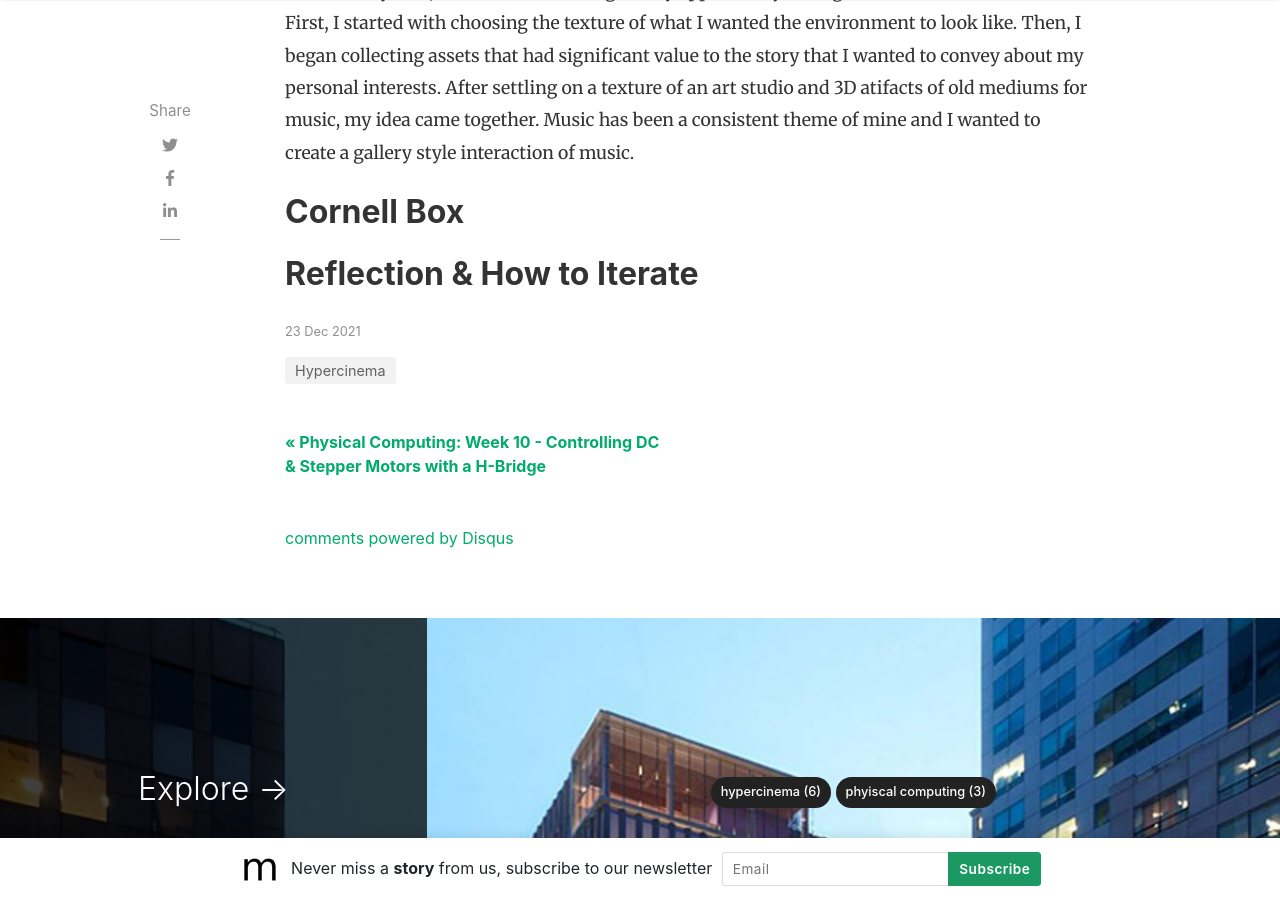
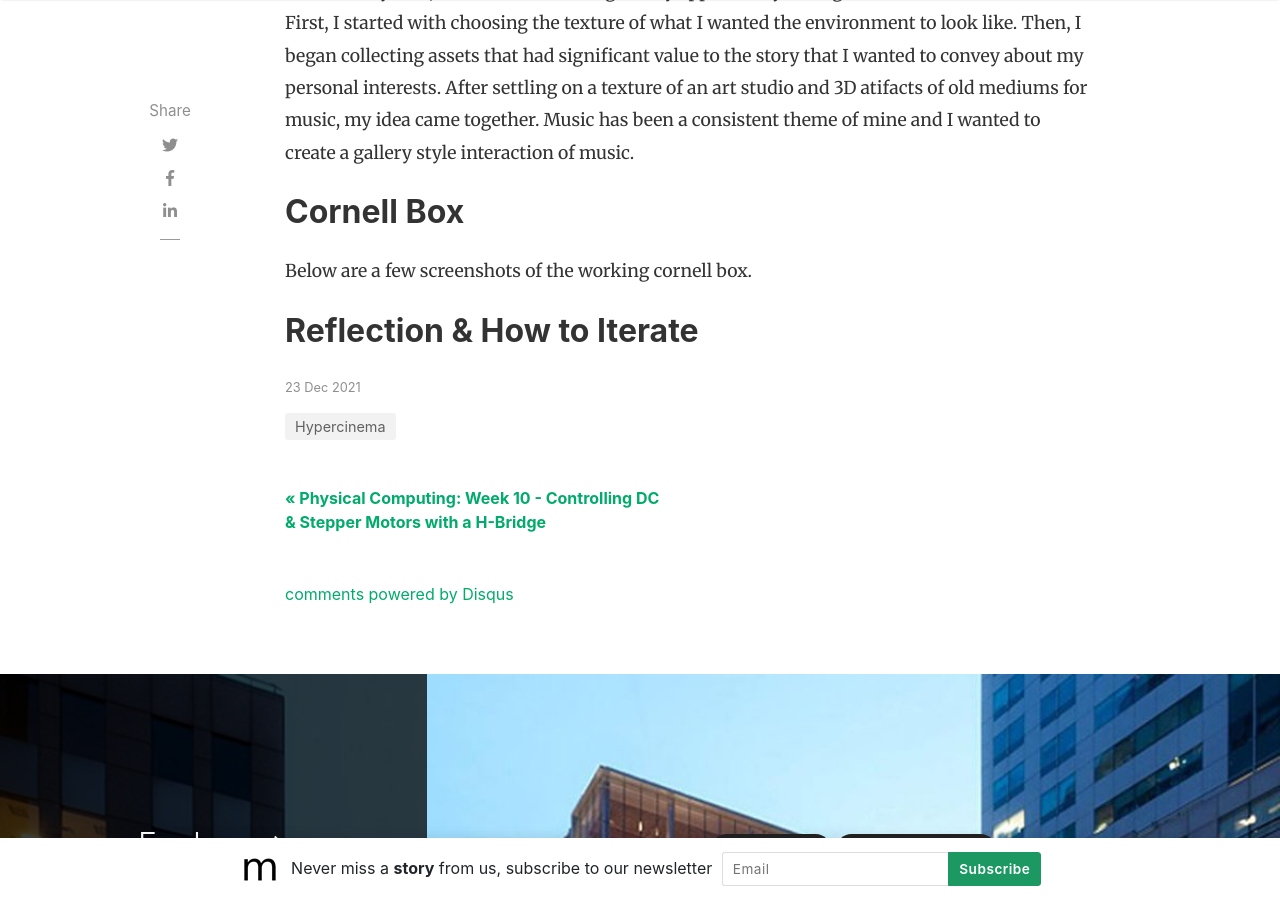
Before and after one commit to Isaiah-Bayas/Isaiah-Bayas.github.io, a Jekyll site: the page built from _posts/2021-12-23-cornell-box.md, in a window 1280 px wide and 900 px high, scrolled down 956 px. Built offline with Jekyll 4.4.1, drawn with Linux system fonts in a browser that asks for light colours; nearby versions of some CDN libraries; comment, search, counter and statistics services are not loaded.

Commit message:
Update 2021-12-23-cornell-box.md

```diff
--- a/_posts/2021-12-23-cornell-box.md
+++ b/_posts/2021-12-23-cornell-box.md
@@ -14,6 +14,8 @@ When beginning the process of creating my personal Cornell box, many ideas came
 
 ## Cornell Box
 
+Below are a few screenshots of the working cornell box.
+
 
 
 ## Reflection & How to Iterate
```
